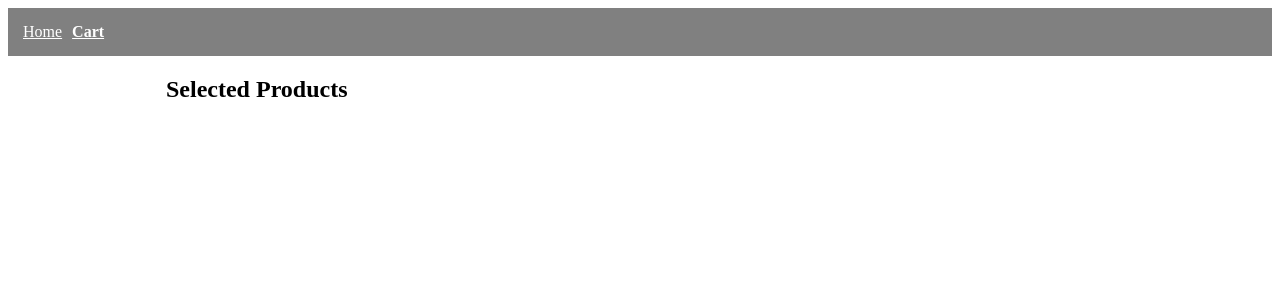
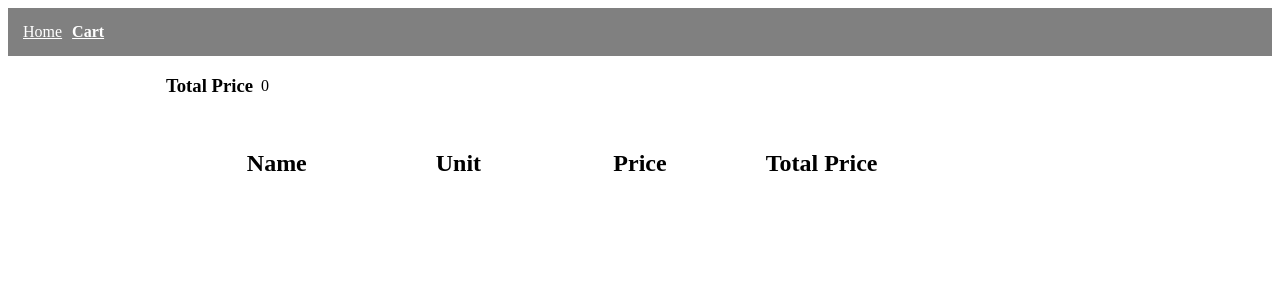
Before and after one commit to moustafabazzy/shopping-app-angular, an Angular app: page /cart in a window 1280 px wide. Shown: the top 300 px of the page. Built offline with nearby package versions, Linux system fonts and the light colour scheme.

Commit message:
- MOD shopping cart

```diff
--- a/src/app/cart.service.ts
+++ b/src/app/cart.service.ts
@@ -8,6 +8,7 @@ import { ProductsList } from './productsList';
 export class CartService {
   products = ProductsList;
   totalPrice = 0;
+  totalPrice$: BehaviorSubject<number> = new BehaviorSubject(0);
   selectedProducts = [];
   selectedProducts$: BehaviorSubject<any[]> = new BehaviorSubject([]);
 
@@ -17,18 +18,41 @@ export class CartService {
     return this.selectedProducts$.asObservable();
   }
 
+  getTotalPrice() {
+    return this.totalPrice$.asObservable();
+  }
+
   addProduct(productId: number): void {
-    const product = this.products.find(p => p.id === productId);
-    this.selectedProducts.push(product);
+    let productSelected = false;
+    this.selectedProducts.forEach(p => {
+      if (p.id === productId) {
+        p.unit += 1;
+        productSelected = true;
+      }
+    });
+    if (!productSelected) {
+      const product = this.products.find(p => p.id === productId);
+      this.selectedProducts.push(product);
+    }
     this.selectedProducts$.next(this.selectedProducts);
+    this.updateTotalPrice();
   }
 
   removeProduct(productId: number): void {
-    this.selectedProducts = this.selectedProducts.map(product => {
-      if (product.id !== productId) {
-        return product;
+    let removeFromList = false;
+    this.selectedProducts.forEach(p => {
+      if (p.id === productId && p.unit > 1) {
+        p.unit -= 1;
+        removeFromList = true;
       }
     });
+    if (!removeFromList) {
+      this.selectedProducts = this.selectedProducts.filter(p => {
+        if (p.id !== productId) {
+          return p;
+        }
+      });
+    }
     this.selectedProducts$.next(this.selectedProducts);
     this.updateTotalPrice();
   }
@@ -36,7 +60,8 @@ export class CartService {
   updateTotalPrice(): void {
     this.totalPrice = 0;
     this.selectedProducts.forEach(product => {
-      this.totalPrice += product.units * product.price;
+      this.totalPrice += product.unit * product.price;
     });
+    this.totalPrice$.next(this.totalPrice);
   }
 }
--- a/src/app/cart/cart.component.html
+++ b/src/app/cart/cart.component.html
@@ -1,6 +1,25 @@
 <div class="container">
-  <h2>Selected Products</h2>
-  <div class="" *ngFor="let product of selectedProducts">
-    {{ product.name }}
+  <div class="total-price-container">
+    <h3>Total Price</h3>
+    <div class="price">{{ totalPrice }}</div>
+  </div>
+  <div class="products-list">
+    <div class="item-row">
+      <div class="item title">Name</div>
+      <div class="item title">Unit</div>
+      <div class="item title">Price</div>
+      <div class="item title">Total Price</div>
+      <div class="item title"></div>
+    </div>
+    <div class="item-row" *ngFor="let product of selectedProducts">
+      <div class="item">{{ product.name }}</div>
+      <div class="item">{{ product.unit }}</div>
+      <div class="item">{{ product.price }}</div>
+      <div class="item">{{ calculatePrice(product) }}</div>
+      <div class="item">
+        <button (click)="addItem(product.id)">+</button>
+        <button (click)="removeItem(product.id)">-</button>
+      </div>
+    </div>
   </div>
 </div>
--- a/src/app/cart/cart.component.scss
+++ b/src/app/cart/cart.component.scss
@@ -0,0 +1,31 @@
+.products-list {
+  padding: 10px;
+  margin-top: 10px;
+  .item-row {
+    display: flex;
+    padding: 10px;
+  }
+  .item-row .item {
+    margin: 5px;
+    flex: 1;
+    display: flex;
+    align-items: center;
+    justify-content: center;
+  }
+  .item-row .item.title {
+    font-size: 1.5rem;
+    font-weight: bold;
+  }
+  .item-row .item button {
+    margin: 0.25rem;
+  }
+}
+
+.total-price-container {
+  display: flex;
+  .price {
+    display: flex;
+    align-items: center;
+    margin: 0.5rem;
+  }
+}
--- a/src/app/cart/cart.component.ts
+++ b/src/app/cart/cart.component.ts
@@ -10,12 +10,14 @@ import { CartService } from '../cart.service';
 export class CartComponent implements OnInit, OnDestroy {
   selectedProducts$: Observable<any>;
   selectedProducts = [];
+  totalPrice = 0;
   subscriptions: Subscription[] = [];
 
   constructor(private cartService: CartService) { }
 
   ngOnInit(): void {
     this.loadSelectedProducts();
+    this.loadTotalPrice();
   }
 
   ngOnDestroy() {
@@ -31,4 +33,28 @@ export class CartComponent implements OnInit, OnDestroy {
     this.subscriptions.push(loadSelectedProductsSubscription);
   }
 
+  loadTotalPrice(): void {
+    const loadTotalPriceSubscription = this.cartService
+      .getTotalPrice()
+      .subscribe(totalPrice => {
+        this.totalPrice = totalPrice;
+      });
+    this.subscriptions.push(loadTotalPriceSubscription);
+  }
+
+  addItem(productId: number): void {
+    this.cartService.addProduct(productId);
+  }
+
+  removeItem(productId: number): void {
+    this.cartService.removeProduct(productId);
+  }
+
+  calculatePrice(product: any): number {
+    if (product && product.unit && product.price) {
+      return product.unit * product.price;
+    }
+
+    return 0;
+  }
 }
```
